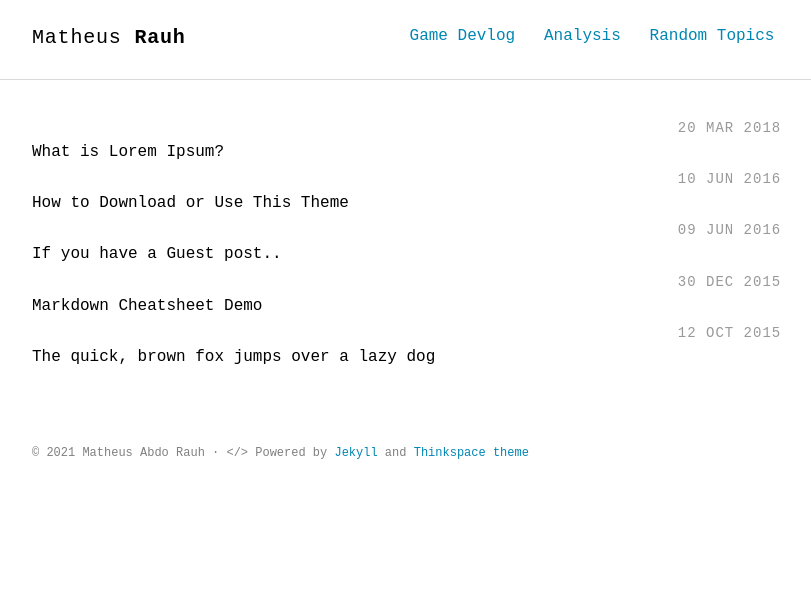
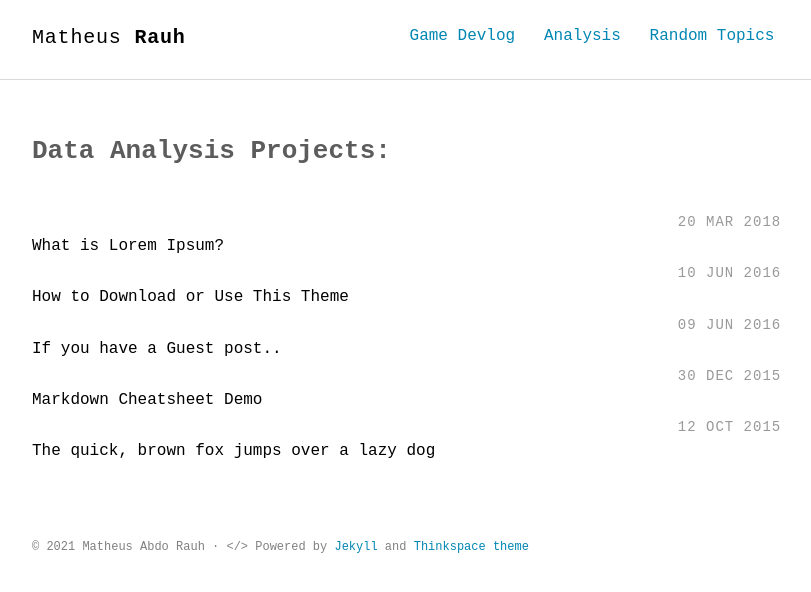
Before and after one commit to m-rauh/m-rauh.github.io, a Jekyll site: the page built from page.md, in a window 1280 px wide. Shown: the top 592 px of the page, without its empty margins (232-1043 px from the left). Built offline with Jekyll 4.4.1, drawn with Linux system fonts in a browser that asks for light colours; some web fonts are replaced.

Commit message:
Update page.html

```diff
--- a/_layouts/page.html
+++ b/_layouts/page.html
@@ -2,6 +2,11 @@
 layout: default
 ---
 
+<section class="intro">
+  <div class="container">
+    {{ content }}
+  </div>
+</section>
 
 <section class="post-list">
   <div class="container">
```
